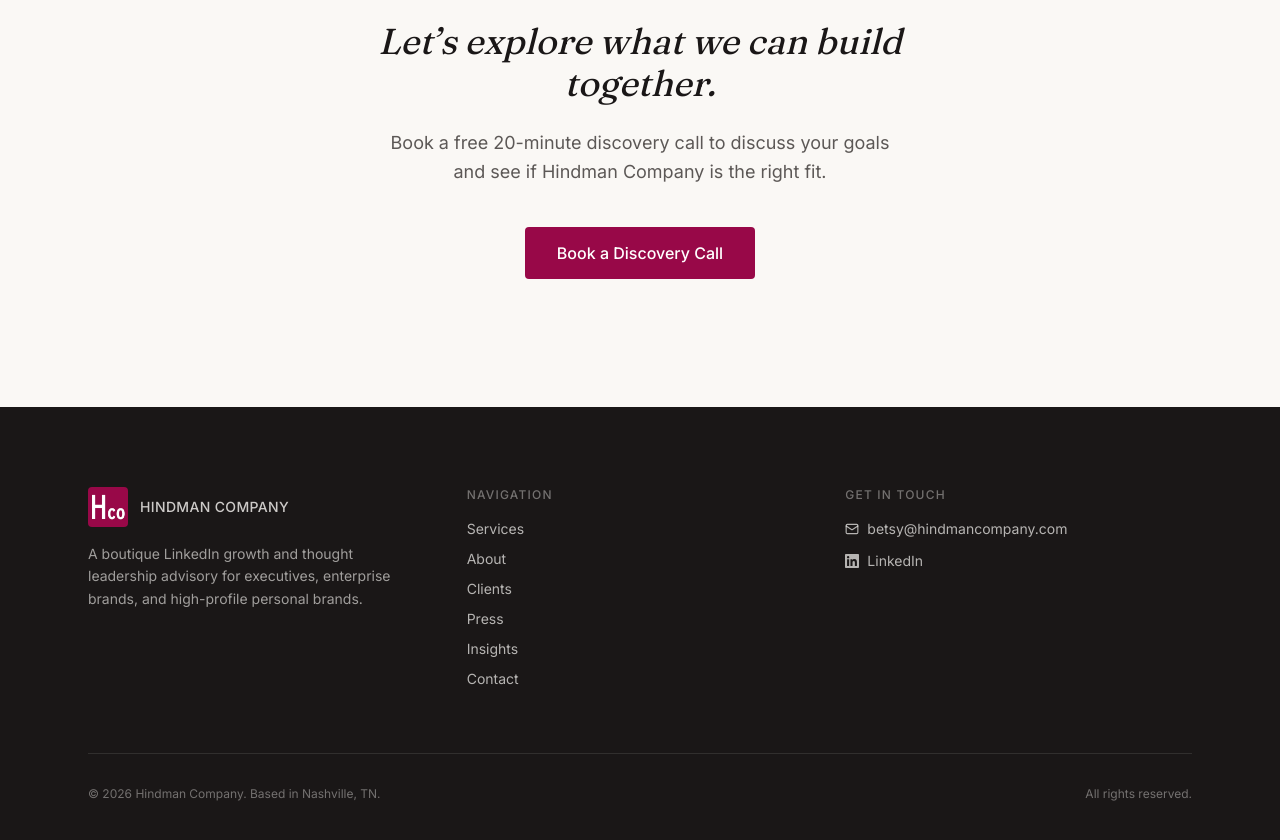
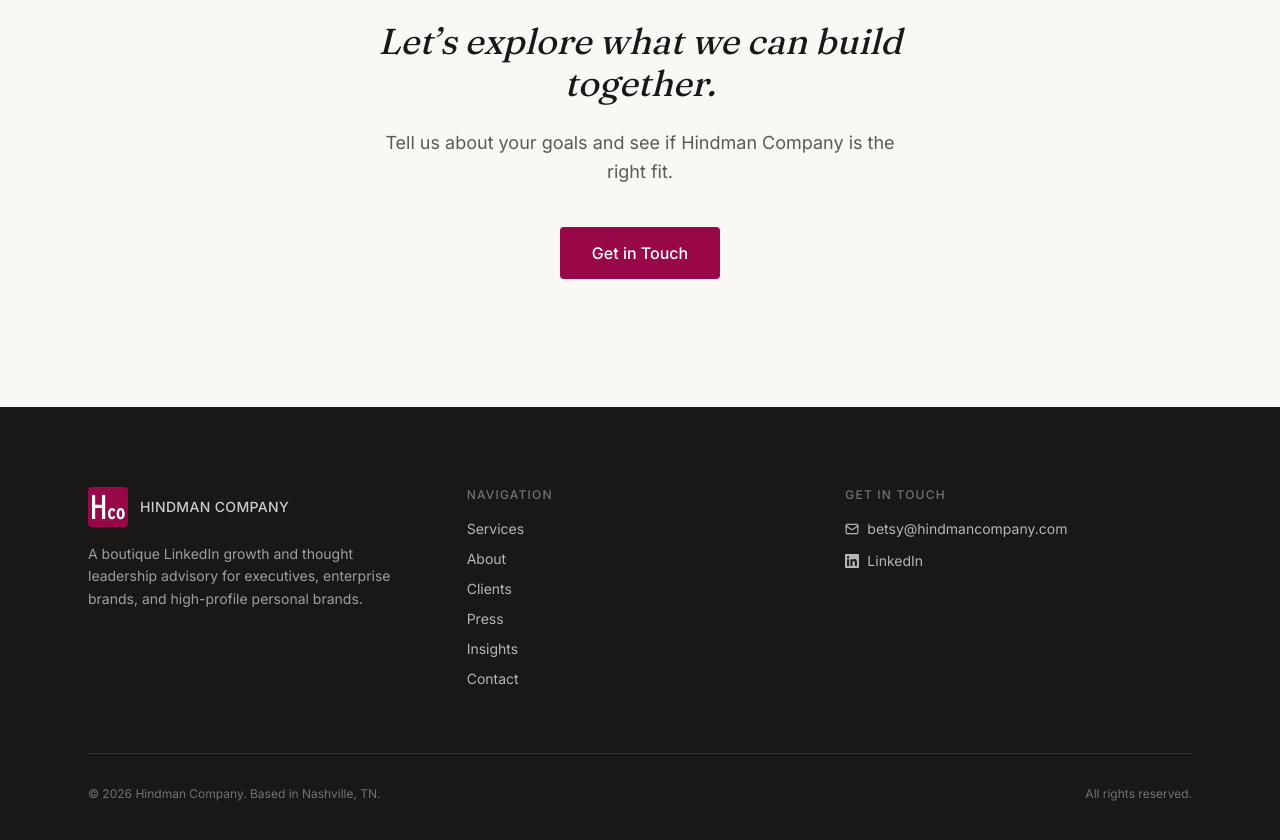
Before and after one commit to walterh1996/HindmanCo, a Next.js app: page /about in a window 1280 px wide. Shown: the part 4620-5460 px from the top of the page. Built offline with nearby package versions, Linux system fonts and the light colour scheme.

Commit message:
auto-backup: 2026-06-30 15:43:35

```diff
--- a/src/app/about/page.tsx
+++ b/src/app/about/page.tsx
@@ -348,19 +348,17 @@ export default function AboutPage() {
           </FadeIn>
           <FadeIn delay={0.1}>
             <p className="text-text-secondary text-lg leading-relaxed mb-10 max-w-lg mx-auto">
-              Book a free 20-minute discovery call to discuss your goals and see
-              if Hindman Company is the right fit.
+              Tell us about your goals and see if Hindman Company is the right
+              fit.
             </p>
           </FadeIn>
           <FadeIn delay={0.15}>
-            <a
-              href="https://calendly.com/betsyhindman"
-              target="_blank"
-              rel="noopener noreferrer"
+            <Link
+              href="/contact"
               className="inline-flex items-center justify-center h-13 px-8 text-base font-medium bg-brand text-white rounded-sm hover:bg-brand-dark transition-colors duration-200"
             >
-              Book a Discovery Call
-            </a>
+              Get in Touch
+            </Link>
           </FadeIn>
         </div>
       </section>
```
